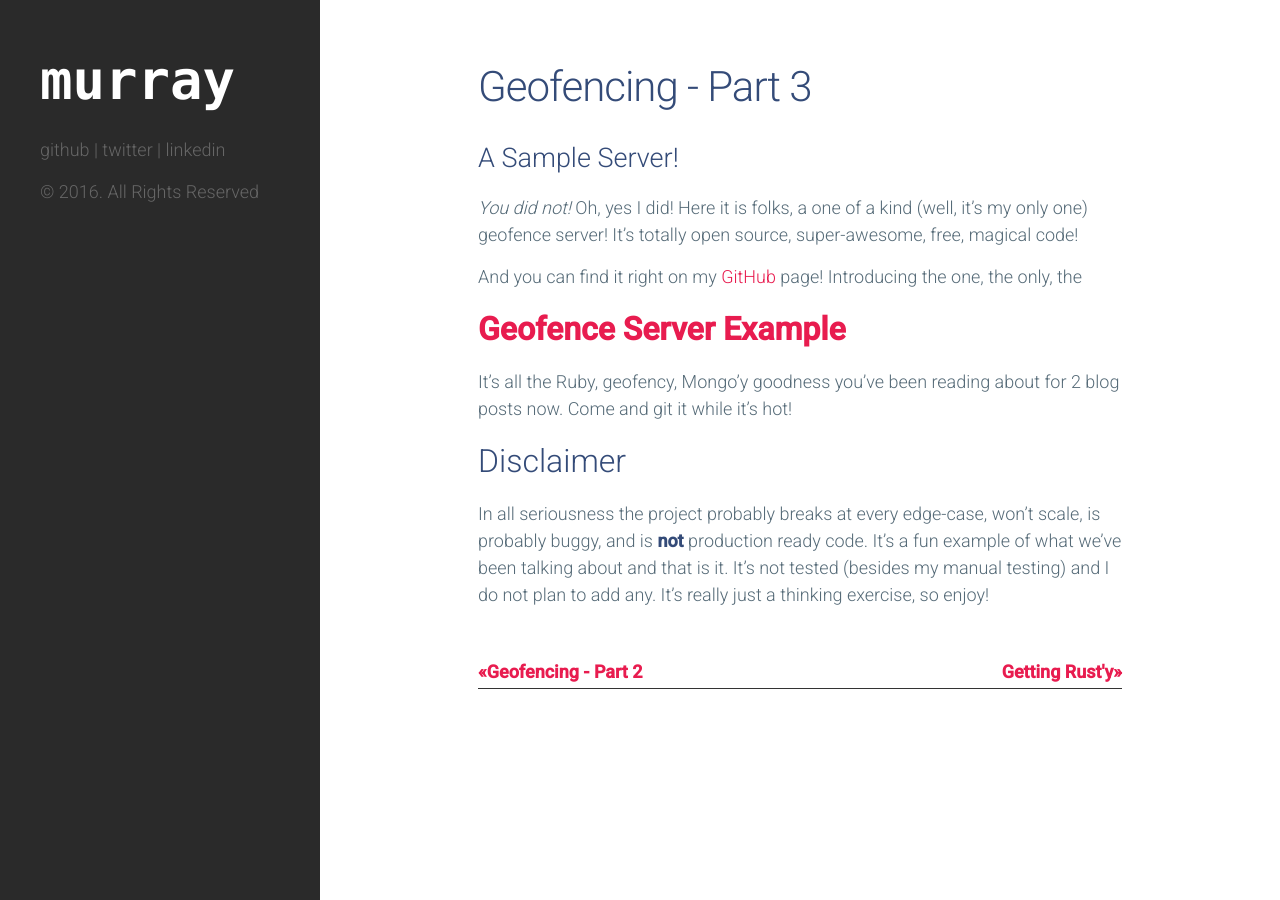
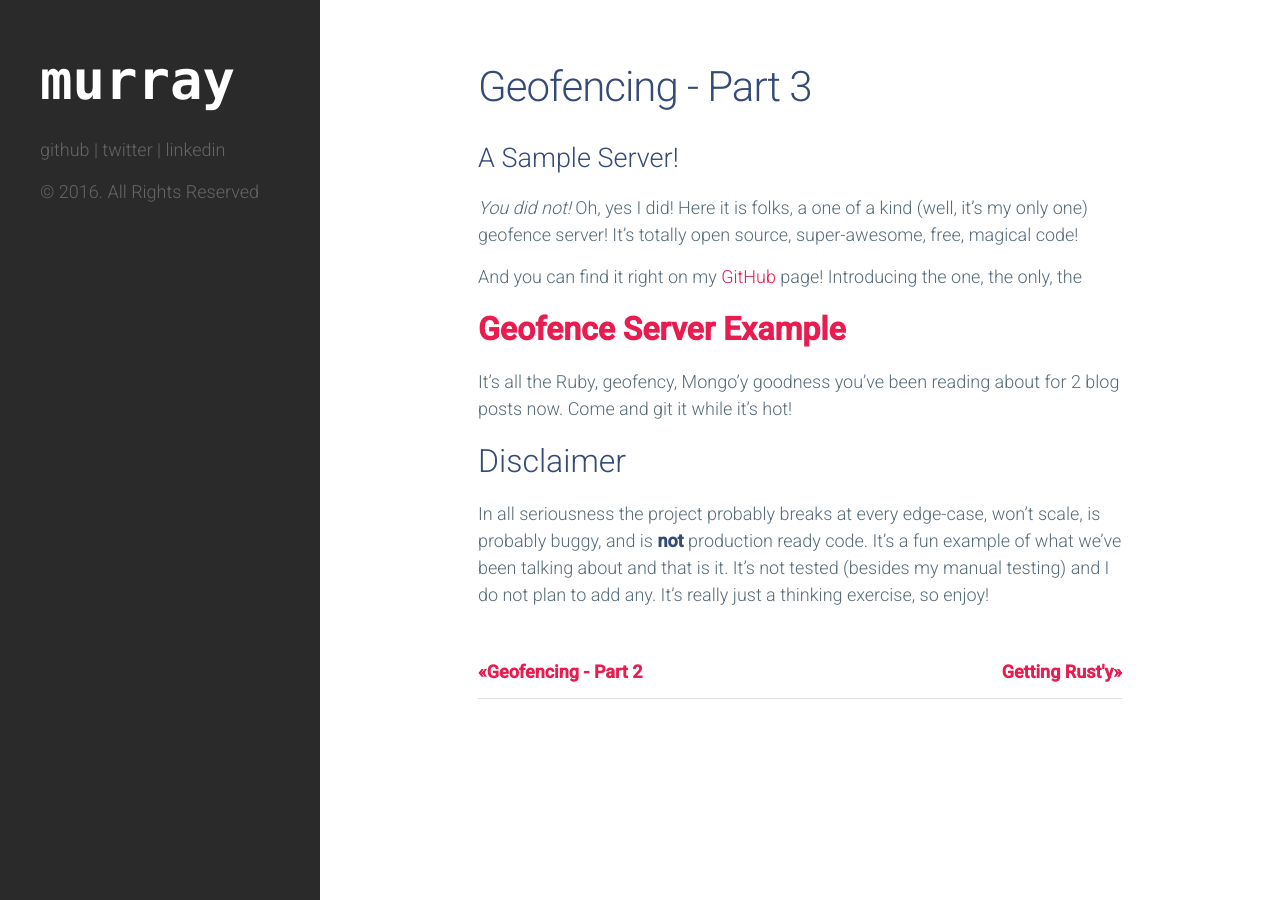
Before and after one commit to JohnMurray/johnmurray_io, a Jekyll site: the page built from _posts/2012-09-11-Geofencing-Part-3.md, in a window 1280 px wide. Built offline with Jekyll 4.4.1, drawn with Linux system fonts in a browser that asks for light colours.

Commit message:
update styles

```diff
--- a/_sass/_layout.scss
+++ b/_sass/_layout.scss
@@ -156,7 +156,7 @@
  * Post-Nav
  */
  .footer-navigation {
-    border-bottom: 1px solid #333;
+    border-bottom: 1px solid #e0e0e0;
     display: block;
     font-weight: bold;
     height: 60px;
@@ -176,6 +176,7 @@
  @media (min-width: 760px) {
     .footer-navigation {
         height: 30px;
+        padding-bottom: 10px;
 
         .previous {
             display: block;
```
